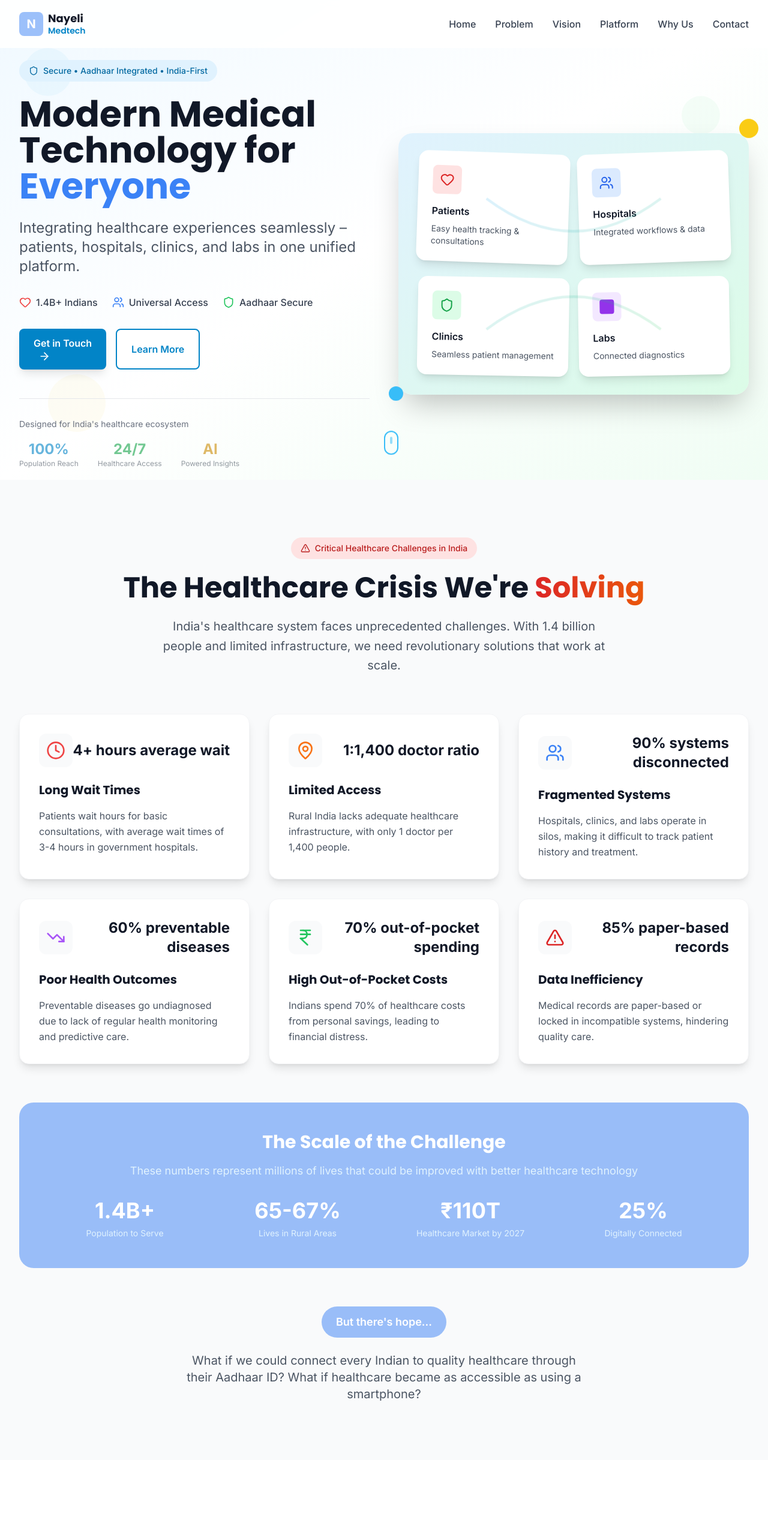
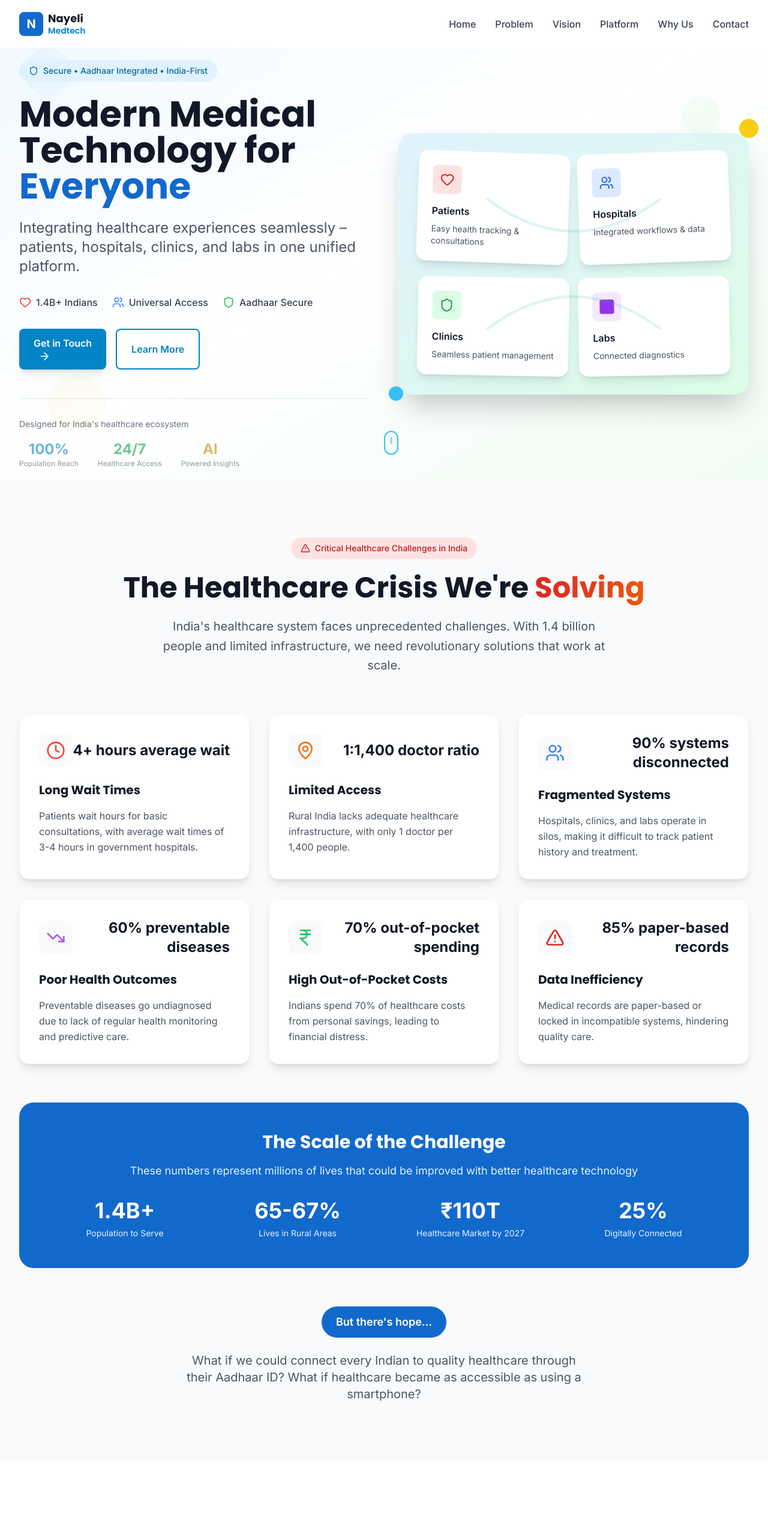
Before and after one commit to nayelimedtech/nayelimedtech.github.io, a React (Create React App) app: page / in a window 1280 px wide. Shown: the top 2529 px of the page at 60% size. Built offline with nearby package versions, Linux system fonts and the light colour scheme.

Commit message:
style: Update primary brand color across components, add .gitignore, and update react-scripts dependency.

```diff
--- a/package.json
+++ b/package.json
@@ -14,7 +14,7 @@
     "react": "^19.1.1",
     "react-dom": "^19.1.1",
     "react-icons": "^5.5.0",
-    "react-scripts": "5.0.1",
+    "react-scripts": "^5.0.1",
     "typescript": "^4.9.5",
     "web-vitals": "^2.1.4"
   },
--- a/src/components/Contact.tsx
+++ b/src/components/Contact.tsx
@@ -147,7 +147,7 @@ const Contact: React.FC = () => {
           </div>
           <h2 className="font-heading font-bold text-3xl md:text-4xl lg:text-5xl text-gray-900 mb-6">
             Get in{' '}
-            <span className="text-[#3b82f6]">
+            <span className="text-[#1269CC]">
               Touch
             </span>
           </h2>
@@ -214,7 +214,7 @@ const Contact: React.FC = () => {
             </div>
 
             {/* Quick Contact Options */}
-            <div className="bg-[#3b82f680] rounded-2xl p-6 text-white">
+            <div className="bg-[#1269CC] rounded-2xl p-6 text-white">
               <h4 className="font-bold text-lg mb-4">Prefer Instant Communication?</h4>
               <div className="flex flex-col sm:flex-row gap-3">
                 <button
--- a/src/components/Footer.tsx
+++ b/src/components/Footer.tsx
@@ -39,7 +39,7 @@ const Footer: React.FC = () => {
           {/* Company Info */}
           <div className="lg:col-span-1">
             <div className="flex items-center space-x-2 mb-6">
-              <div className="w-10 h-10 bg-[#3b82f680] rounded-lg flex items-center justify-center">
+              <div className="w-10 h-10 bg-[#1269CC] rounded-lg flex items-center justify-center">
                 <span className="text-white font-bold text-xl">N</span>
               </div>
               <div className="flex flex-col">
--- a/src/components/Header.tsx
+++ b/src/components/Header.tsx
@@ -33,15 +33,15 @@ const Header: React.FC = () => {
   return (
     <header
       className={`fixed top-0 left-0 right-0 z-50 transition-all duration-300 ${isScrolled
-          ? 'bg-white/95 backdrop-blur-sm shadow-lg'
-          : 'bg-white/90 backdrop-blur-sm'
+        ? 'bg-white/95 backdrop-blur-sm shadow-lg'
+        : 'bg-white/90 backdrop-blur-sm'
         }`}
     >
       <div className="container-custom">
         <div className="flex items-center justify-between h-16 lg:h-20">
           {/* Logo */}
           <div className="flex items-center space-x-2">
-            <div className="w-10 h-10 bg-[#3b82f680] rounded-lg flex items-center justify-center">
+            <div className="w-10 h-10 bg-[#1269CC] rounded-lg flex items-center justify-center">
               <span className="text-white font-bold text-xl">N</span>
             </div>
             <div className="flex flex-col">
--- a/src/components/Hero.tsx
+++ b/src/components/Hero.tsx
@@ -32,7 +32,7 @@ const Hero: React.FC = () => {
             {/* Main Headline */}
             <h1 className="font-heading font-bold text-4xl md:text-5xl lg:text-6xl text-gray-900 leading-tight mb-6">
               Modern Medical Technology for{' '}
-              <span className="text-[#3b82f6]">
+              <span className="text-[#1269CC]">
                 Everyone
               </span>
             </h1>
--- a/src/components/MarketData.tsx
+++ b/src/components/MarketData.tsx
@@ -263,7 +263,7 @@ const MarketData: React.FC = () => {
         </div>
 
         {/* Competitive Advantage */}
-        <div className="bg-[#3b82f680] rounded-3xl p-8 md:p-12 text-white mb-16">
+        <div className="bg-[#1269CC] rounded-3xl p-8 md:p-12 text-white mb-16">
           <div className="text-center">
             <h3 className="font-heading font-bold text-2xl md:text-3xl mb-6">
               Our Competitive Advantage
--- a/src/components/Newsletter.tsx
+++ b/src/components/Newsletter.tsx
@@ -34,7 +34,7 @@ const Newsletter: React.FC = () => {
 
   if (isSubscribed) {
     return (
-      <section className="section-padding bg-[#3b82f680]">
+      <section className="section-padding bg-[#1269CC]">
         <div className="container-custom">
           <div className="max-w-2xl mx-auto text-center text-white">
             <div className="w-16 h-16 bg-white/20 rounded-full flex items-center justify-center mx-auto mb-6">
@@ -57,7 +57,7 @@ const Newsletter: React.FC = () => {
   }
 
   return (
-    <section className="section-padding bg-[#3b82f680]">
+    <section className="section-padding bg-[#1269CC]">
       <div className="container-custom">
         <div className="max-w-4xl mx-auto text-center text-white">
           {/* Header */}
--- a/src/components/Platform.tsx
+++ b/src/components/Platform.tsx
@@ -76,7 +76,7 @@ const Platform: React.FC = () => {
           </div>
           <h2 className="font-heading font-bold text-3xl md:text-4xl lg:text-5xl text-gray-900 mb-6">
             One Platform for{' '}
-            <span className="text-[#3b82f6]">
+            <span className="text-[#1269CC]">
               Everyone
             </span>
           </h2>
--- a/src/components/ProblemStatement.tsx
+++ b/src/components/ProblemStatement.tsx
@@ -88,7 +88,7 @@ const ProblemStatement: React.FC = () => {
         </div>
 
         {/* Key Statistics */}
-        <div className="bg-[#3b82f680] rounded-3xl p-8 md:p-12 text-white">
+        <div className="bg-[#1269CC] rounded-3xl p-8 md:p-12 text-white">
           <div className="text-center mb-8">
             <h3 className="font-heading font-bold text-2xl md:text-3xl mb-4">
               The Scale of the Challenge
@@ -120,7 +120,7 @@ const ProblemStatement: React.FC = () => {
 
         {/* Solution Teaser */}
         <div className="text-center mt-16">
-          <div className="inline-flex items-center px-6 py-3 bg-[#3b82f680] text-white rounded-full text-lg font-semibold mb-6">
+          <div className="inline-flex items-center px-6 py-3 bg-[#1269CC] text-white rounded-full text-lg font-semibold mb-6">
             <span>But there's hope...</span>
           </div>
           <p className="text-xl text-gray-600 max-w-2xl mx-auto">
--- a/src/components/USP.tsx
+++ b/src/components/USP.tsx
@@ -79,7 +79,7 @@ const USP: React.FC = () => {
           </div>
           <h2 className="font-heading font-bold text-3xl md:text-4xl lg:text-5xl text-gray-900 mb-6">
             Why Choose{' '}
-            <span className="text-[#3b82f6]">
+            <span className="text-[#1269CC]">
               Nayeli Medtech?
             </span>
           </h2>
@@ -144,7 +144,7 @@ const USP: React.FC = () => {
         </div>
 
         {/* Comparison Section */}
-        <div className="bg-[#3b82f680] rounded-3xl p-8 md:p-12 text-white">
+        <div className="bg-[#1269CC] rounded-3xl p-8 md:p-12 text-white">
           <div className="text-center mb-12">
             <h3 className="font-heading font-bold text-2xl md:text-3xl mb-4">
               Traditional Healthcare vs. Nayeli Medtech
--- a/src/components/Vision.tsx
+++ b/src/components/Vision.tsx
@@ -33,7 +33,7 @@ const Vision: React.FC = () => {
 
             <h2 className="font-heading font-bold text-3xl md:text-4xl lg:text-5xl text-gray-900 mb-6">
               Transforming{' '}
-              <span className="text-[#3b82f6]">
+              <span className="text-[#1269CC]">
                 1.4 Billion Lives
               </span>
             </h2>
@@ -122,7 +122,7 @@ const Vision: React.FC = () => {
                   {/* Central Hub */}
                   <div className="absolute top-1/2 left-1/2 transform -translate-x-1/2 -translate-y-1/2">
                     <div className="w-16 h-16 bg-white rounded-full shadow-lg flex items-center justify-center">
-                      <div className="w-8 h-8 bg-[#3b82f680] rounded-full flex items-center justify-center">
+                      <div className="w-8 h-8 bg-[#1269CC] rounded-full flex items-center justify-center">
                         <span className="text-white font-bold text-sm">N</span>
                       </div>
                     </div>
@@ -154,7 +154,7 @@ const Vision: React.FC = () => {
 
         {/* Mission Statement */}
         <div className="mt-20 text-center">
-          <div className="bg-[#3b82f680] rounded-3xl p-8 md:p-12 text-white">
+          <div className="bg-[#1269CC] rounded-3xl p-8 md:p-12 text-white">
             <h3 className="font-heading font-bold text-2xl md:text-3xl mb-6">
               Our Mission
             </h3>
```
Also changed, not shown: 2 other files (tests, documents, lock files or other folders).
